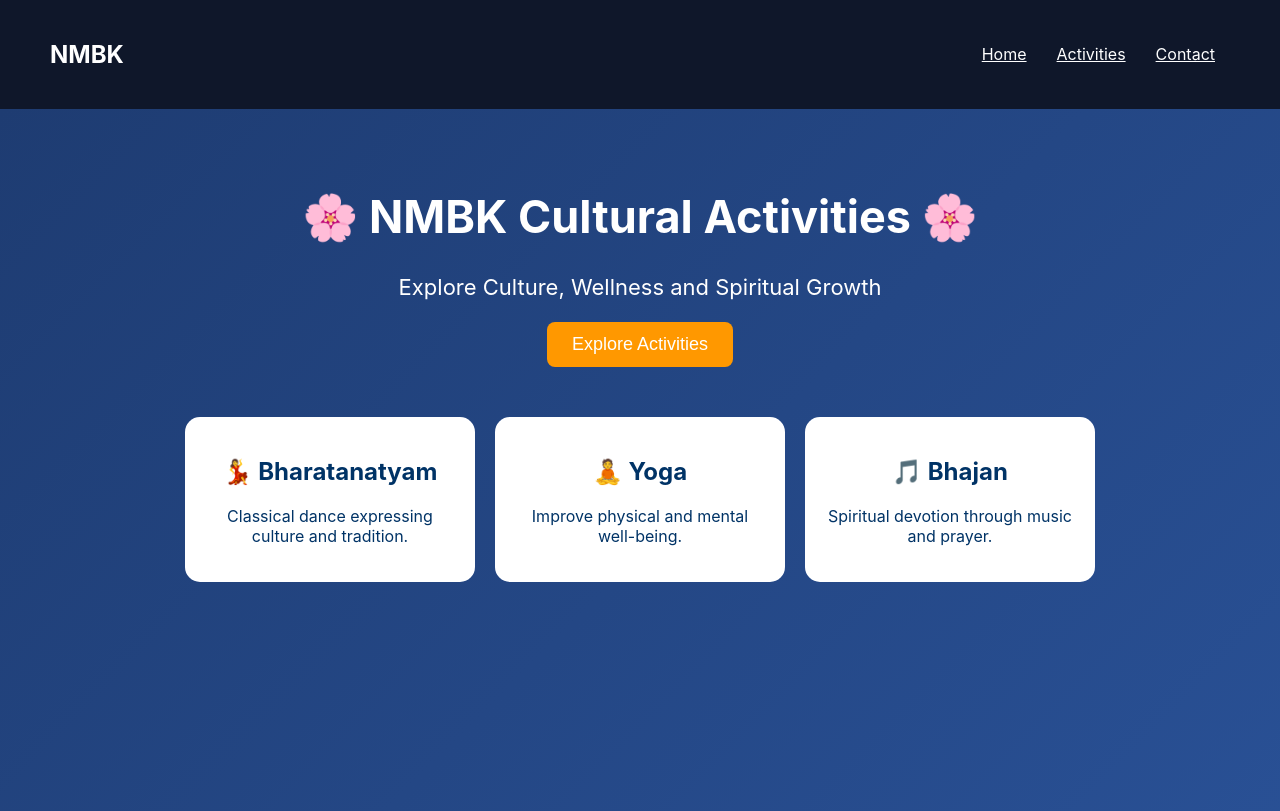
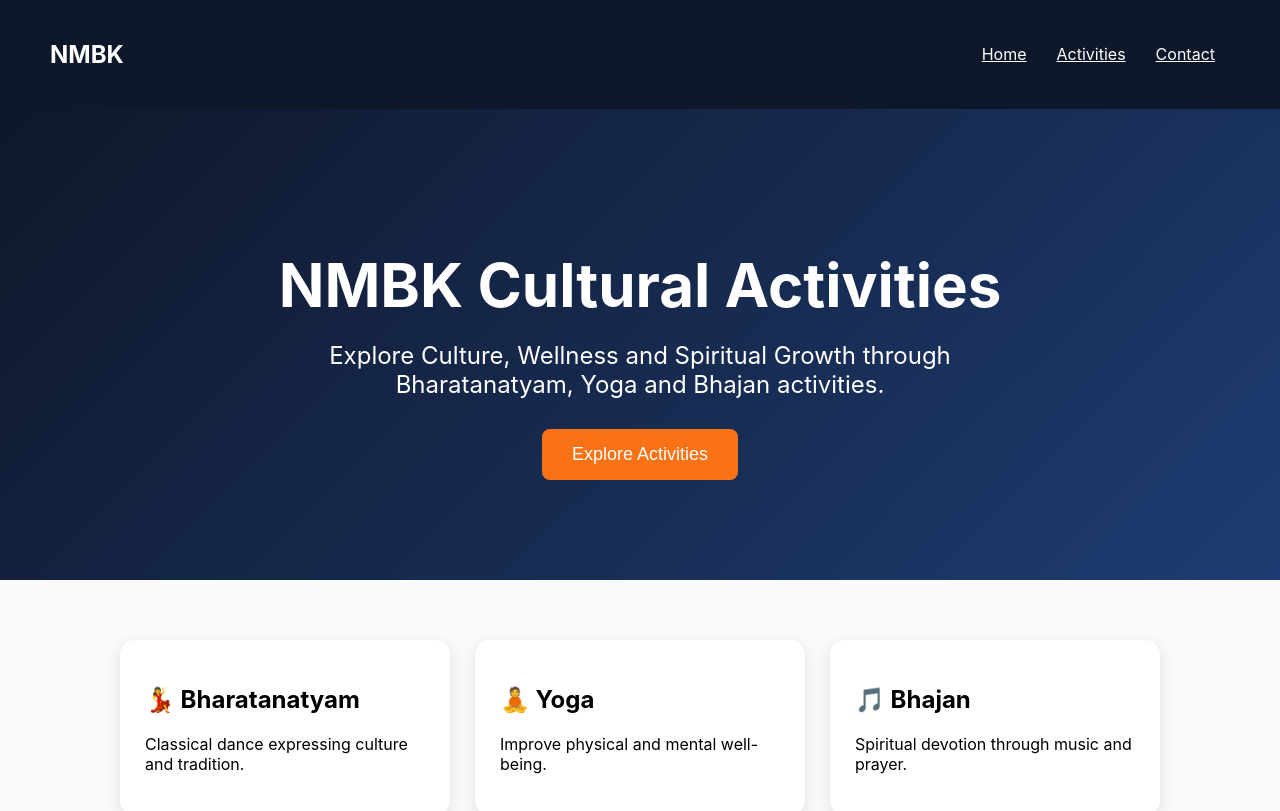
Before and after one commit to Sandhya123564/nmbk-project, a React (Create React App) app in the folder frontend/: page / in a window 1280 px wide. Shown: the top 811 px of the page. Built offline with nearby package versions, Linux system fonts and the light colour scheme.

Commit message:
Modern home page layout

```diff
--- a/frontend/src/components/Home.js
+++ b/frontend/src/components/Home.js
@@ -1,52 +1,57 @@
 function Home() {
   return (
+    <div>
+      {/* Hero Section */}
       <div
         style={{
-        minHeight: "100vh",
-        background: "linear-gradient(135deg,#1e3c72,#2a5298)",
+          background: "linear-gradient(135deg,#0f172a,#1e3c72)",
           color: "white",
           textAlign: "center",
-        padding: "50px"
+          padding: "100px 20px"
         }}
       >
-      <h1 style={{ fontSize: "45px" }}>
-        🌸 NMBK Cultural Activities 🌸
+        <h1 style={{ fontSize: "60px", marginBottom: "20px" }}>
+          NMBK Cultural Activities
         </h1>
 
-      <p style={{ fontSize: "22px" }}>
-        Explore Culture, Wellness and Spiritual Growth
+        <p style={{ fontSize: "24px", maxWidth: "700px", margin: "auto" }}>
+          Explore Culture, Wellness and Spiritual Growth through
+          Bharatanatyam, Yoga and Bhajan activities.
         </p>
 
         <button
           style={{
-          padding: "12px 25px",
+            marginTop: "30px",
+            padding: "15px 30px",
+            background: "#f97316",
+            color: "white",
             border: "none",
             borderRadius: "8px",
-          background: "#ff9800",
-          color: "white",
-          fontSize: "18px",
-          cursor: "pointer"
+            fontSize: "18px"
           }}
         >
           Explore Activities
         </button>
+      </div>
 
+      {/* Activity Cards */}
       <div
         style={{
+          padding: "60px 20px",
           display: "flex",
           justifyContent: "center",
-          gap: "20px",
-          marginTop: "50px",
-          flexWrap: "wrap"
+          gap: "25px",
+          flexWrap: "wrap",
+          background: "#f8fafc"
         }}
       >
         <div
           style={{
             background: "white",
-            color: "#003366",
-            padding: "20px",
+            width: "280px",
+            padding: "25px",
             borderRadius: "15px",
-            width: "250px"
+            boxShadow: "0 4px 15px rgba(0,0,0,0.1)"
           }}
         >
           <h2>💃 Bharatanatyam</h2>
@@ -56,10 +61,10 @@ function Home() {
         <div
           style={{
             background: "white",
-            color: "#003366",
-            padding: "20px",
+            width: "280px",
+            padding: "25px",
             borderRadius: "15px",
-            width: "250px"
+            boxShadow: "0 4px 15px rgba(0,0,0,0.1)"
           }}
         >
           <h2>🧘 Yoga</h2>
@@ -69,16 +74,32 @@ function Home() {
         <div
           style={{
             background: "white",
-            color: "#003366",
-            padding: "20px",
+            width: "280px",
+            padding: "25px",
             borderRadius: "15px",
-            width: "250px"
+            boxShadow: "0 4px 15px rgba(0,0,0,0.1)"
           }}
         >
           <h2>🎵 Bhajan</h2>
           <p>Spiritual devotion through music and prayer.</p>
         </div>
       </div>
+
+      {/* Why Choose NMBK */}
+      <div
+        style={{
+          padding: "60px 20px",
+          textAlign: "center",
+          background: "white"
+        }}
+      >
+        <h2 style={{ color: "#1e3c72" }}>Why Choose NMBK?</h2>
+
+        <p>✓ Cultural Development</p>
+        <p>✓ Wellness Activities</p>
+        <p>✓ Spiritual Growth</p>
+        <p>✓ Student Engagement</p>
+      </div>
     </div>
   );
 }
```
Lines whose indentation alone changed are shown as unchanged.
